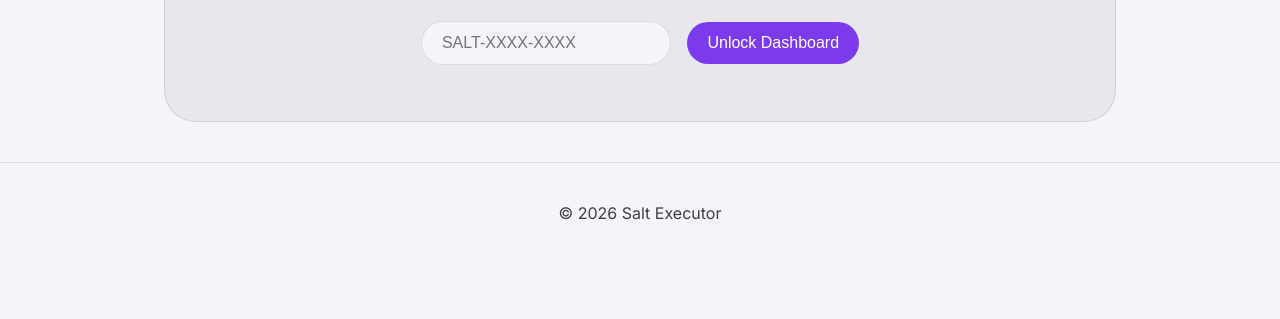
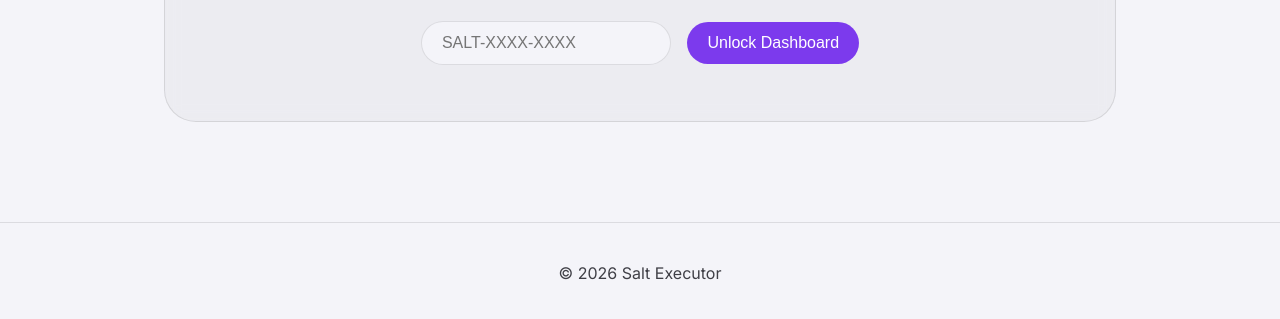
Before and after one commit to quonjassem-wq/Salt, a website: page dashboard.html in a window 1280 px wide. Both pictures are taken after a click on the button 1237 px from the left and 38 px from the top of the page. Shown: the part 135-454 px from the top of the page. Drawn offline with Linux system fonts and the light colour scheme.

Commit message:
Update dashboard.html

```diff
--- a/dashboard.html
+++ b/dashboard.html
@@ -3,15 +3,29 @@
 <head>
     <meta charset="UTF-8">
     <meta name="viewport" content="width=device-width, initial-scale=1.0">
-    <title>Dashboard | Salt Executor</title>
+    <title>Salt Executor | Dashboard</title>
     <link href="https://fonts.googleapis.com/css2?family=Inter:opsz,wght@14..32,300;400;500;600;700;800&display=swap" rel="stylesheet">
     <link rel="stylesheet" href="https://cdnjs.cloudflare.com/ajax/libs/font-awesome/6.5.1/css/all.min.css">
     <style>
         * { margin: 0; padding: 0; box-sizing: border-box; }
         :root {
-            --bg: #0a0a0f; --surface: rgba(255,255,255,0.05); --text: #fff; --text-sec: #a1a1aa; --border: rgba(255,255,255,0.1); --accent: #a855f7;
+            --bg: #0a0a0f;
+            --surface: rgba(255,255,255,0.05);
+            --surface-hover: rgba(255,255,255,0.08);
+            --text: #ffffff;
+            --text-sec: #a1a1aa;
+            --border: rgba(255,255,255,0.1);
+            --accent: #a855f7;
         }
-        body.light { --bg: #f4f4f9; --surface: rgba(0,0,0,0.05); --text: #111; --text-sec: #3f3f46; --border: rgba(0,0,0,0.1); --accent: #7c3aed; }
+        body.light {
+            --bg: #f4f4f9;
+            --surface: rgba(0,0,0,0.03);
+            --surface-hover: rgba(0,0,0,0.05);
+            --text: #111111;
+            --text-sec: #3f3f46;
+            --border: rgba(0,0,0,0.1);
+            --accent: #7c3aed;
+        }
         body { font-family: 'Inter', sans-serif; background: var(--bg); color: var(--text); transition: 0.3s; }
         .container { max-width: 1000px; margin: 0 auto; padding: 40px 24px; }
         .card { background: var(--surface); border: 1px solid var(--border); border-radius: 32px; padding: 32px; text-align: center; backdrop-filter: blur(8px); }
@@ -20,11 +34,12 @@
         button { background: var(--accent); color: white; cursor: pointer; transition: 0.2s; }
         button:hover { transform: scale(1.02); }
         .hidden-content { display: none; margin-top: 40px; }
-        .stat-card { background: var(--surface); border-radius: 24px; padding: 20px; margin-top: 20px; }
-        footer { text-align: center; padding: 40px; border-top: 1px solid var(--border); color: var(--text-sec); }
-        .theme-toggle { position: fixed; top: 20px; right: 20px; background: var(--surface); border: 1px solid var(--border); border-radius: 40px; padding: 8px 16px; cursor: pointer; }
+        .stat-card { background: var(--surface); border-radius: 24px; padding: 24px; margin-top: 20px; border: 1px solid var(--border); }
+        footer { text-align: center; padding: 40px; border-top: 1px solid var(--border); color: var(--text-sec); margin-top: 60px; }
+        .theme-toggle { position: fixed; top: 20px; right: 20px; background: var(--surface); border: 1px solid var(--border); border-radius: 40px; padding: 8px 16px; cursor: pointer; z-index: 100; }
         .error { color: #ef4444; margin-top: 16px; }
-        .success { color: #10b981; }
+        .success { color: #10b981; margin-top: 16px; }
+        .btn-outline { background: transparent; border: 1px solid var(--accent); color: var(--text); margin-top: 20px; }
     </style>
 </head>
 <body>
@@ -72,7 +87,7 @@
                     dashboardDiv.style.display = 'none';
                 }
             } catch (err) {
-                messageDiv.innerHTML = `<span class="error">Error connecting to server.</span>`;
+                messageDiv.innerHTML = `<span class="error">Error connecting to server. Make sure the API is deployed.</span>`;
             }
         }
 
@@ -83,15 +98,15 @@
         };
 
         // Theme
-        const toggle = document.getElementById('themeToggle');
+        const themeToggle = document.getElementById('themeToggle');
         const currentTheme = localStorage.getItem('theme') || 'dark';
         if(currentTheme === 'light') document.body.classList.add('light');
-        toggle.innerHTML = currentTheme === 'light' ? '<i class="fas fa-sun"></i>' : '<i class="fas fa-moon"></i>';
-        toggle.onclick = () => {
+        themeToggle.innerHTML = currentTheme === 'light' ? '<i class="fas fa-sun"></i>' : '<i class="fas fa-moon"></i>';
+        themeToggle.onclick = () => {
             document.body.classList.toggle('light');
             const isLight = document.body.classList.contains('light');
             localStorage.setItem('theme', isLight ? 'light' : 'dark');
-            toggle.innerHTML = isLight ? '<i class="fas fa-sun"></i>' : '<i class="fas fa-moon"></i>';
+            themeToggle.innerHTML = isLight ? '<i class="fas fa-sun"></i>' : '<i class="fas fa-moon"></i>';
         };
     </script>
 </body>
```
